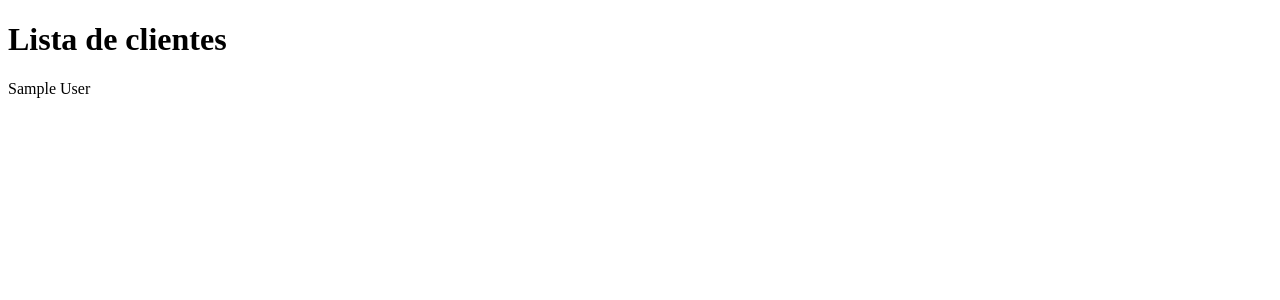
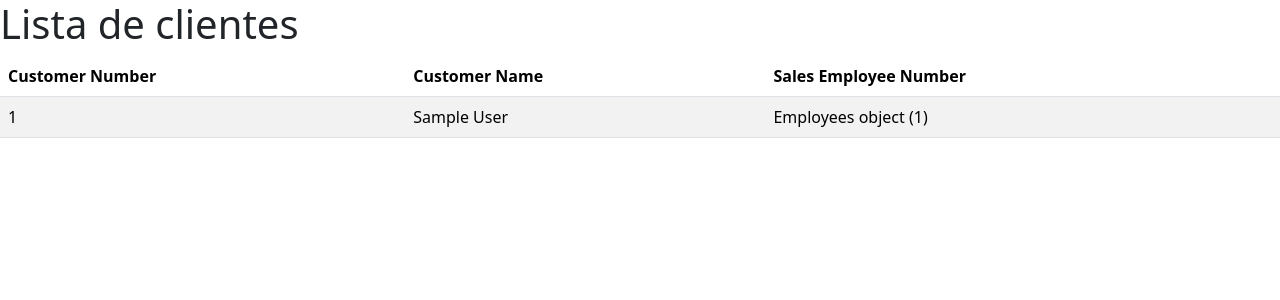
Before and after one commit to joaohsc/classic_models_proj, a Django app: page / in a window 1280 px wide. Shown: the top 300 px of the page. Run offline with Django 5.2, Linux system fonts and the light colour scheme; tables that the repository leaves empty hold one stand-in row (values such as "Sample post"); some libraries are stand-ins or nearby versions.

Commit message:
atualização no template index.html

```diff
--- a/classic_models/templates/index.html
+++ b/classic_models/templates/index.html
@@ -1,14 +1,35 @@
+{% load static %}
+
 <!DOCTYPE html>
 <html lang="en">
 <head>
     <meta charset="UTF-8">
     <meta name="viewport" content="width=device-width, initial-scale=1.0">
     <title>Home page</title>
+    <link rel="stylesheet" href="/static/css/bootstrap.min.css">
 </head>
 <body>
     <h1>Lista de clientes</h1>
-    {% for customer in customers %}
-        <p>{{ customer.customername }}</p>
-    {% endfor %}
+
+    <table class="table table-striped">
+        <thead>
+            <tr>
+              <th scope="col">Customer Number</th>
+              <th scope="col">Customer Name</th>
+              <th scope="col">Sales Employee Number</th>
+            </tr>
+        </thead>
+        <tbody>
+        {% for customer in customers %}
+            <tr>
+                <td>{{ customer.customernumber }}</td>
+                <td>{{ customer.customername }}</td>
+                <td>{{ customer.salesrepemployeenumber }}</td>
+            </tr>
+        {% endfor %}
+        </tbody>
+
+    </table>
+
 </body>
 </html>
```
